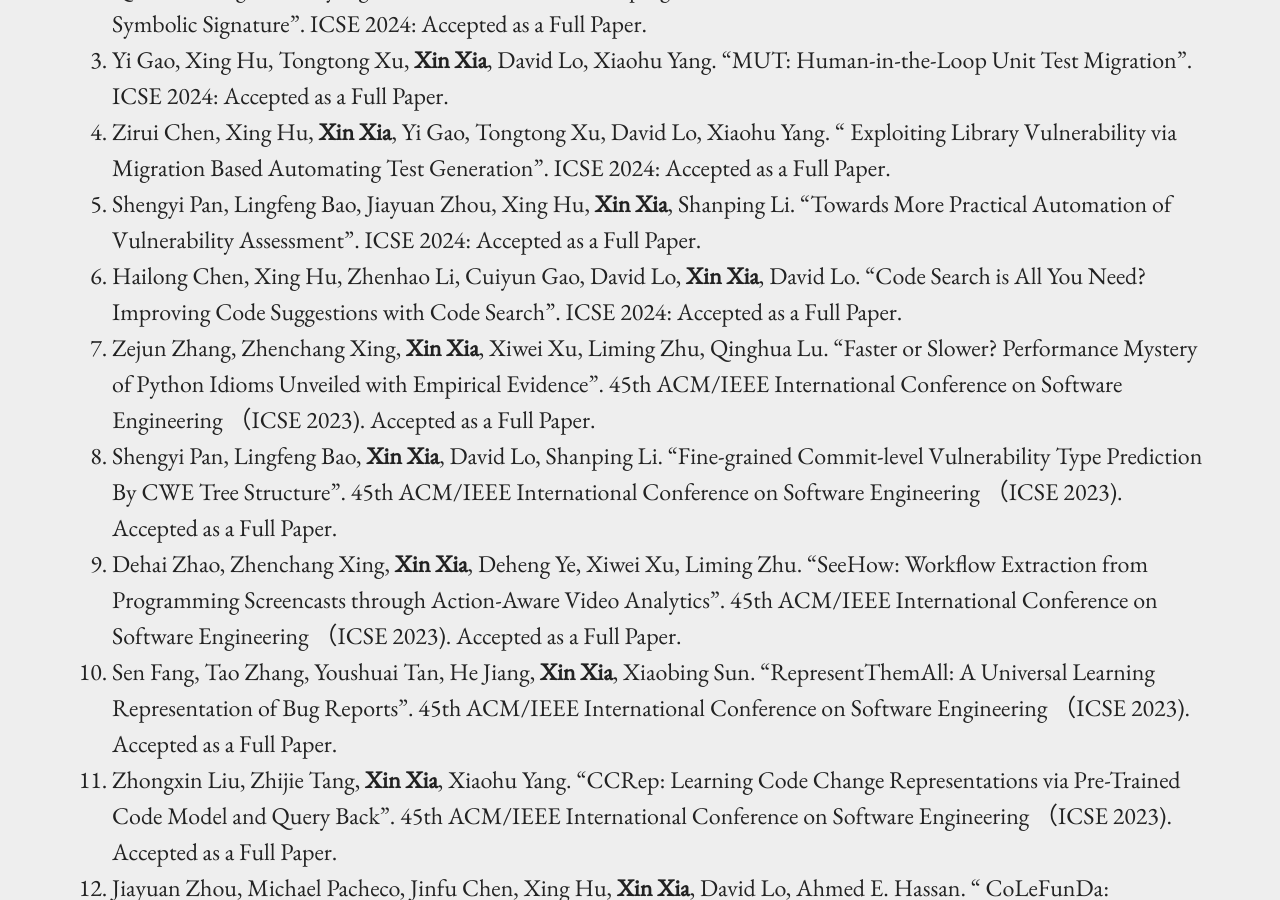
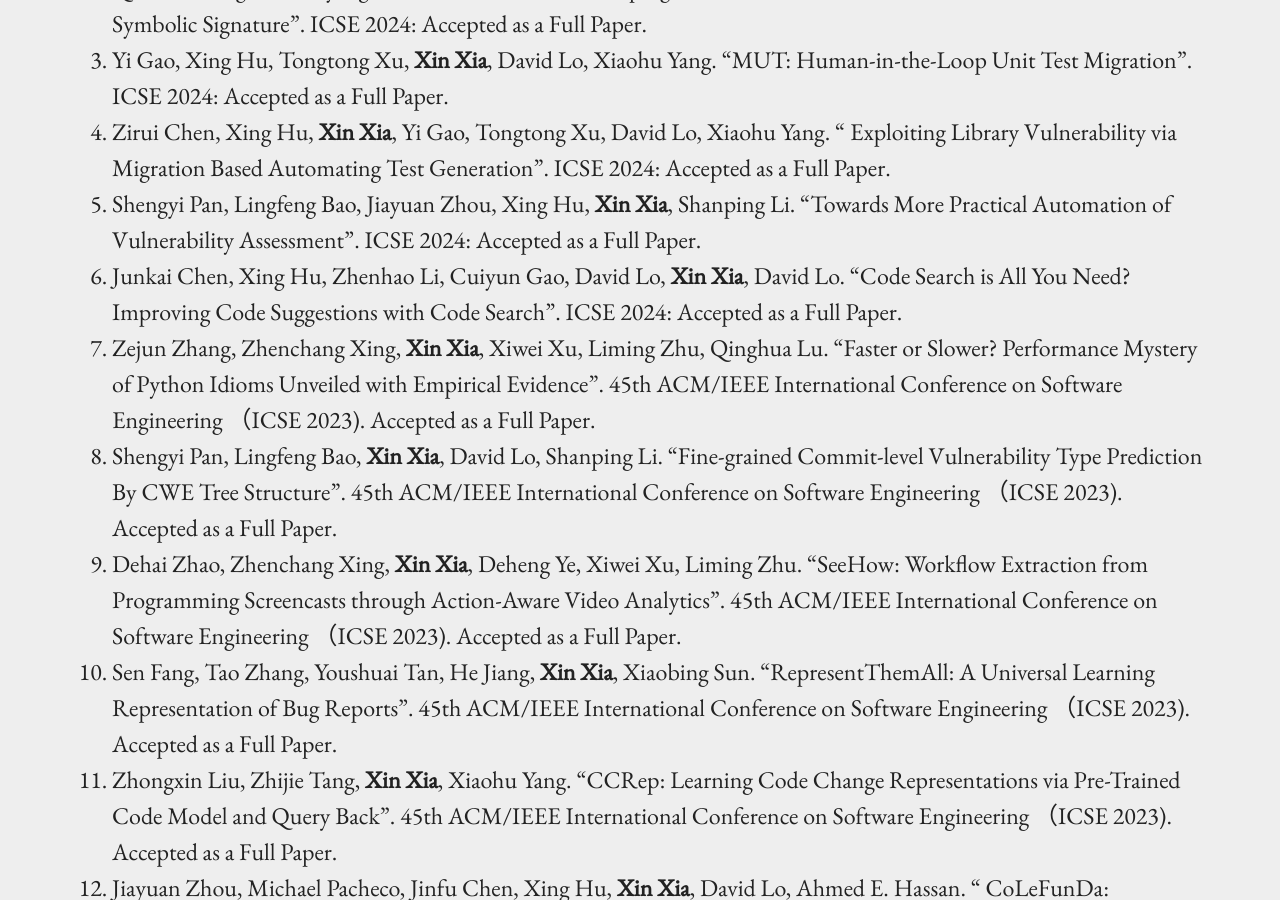
Before and after one commit to xin-xia/xin-xia.github.io, a Jekyll site: the page built from index.md, in a window 1280 px wide and 900 px high, scrolled down 8561 px. Built offline with Jekyll 4.4.1, drawn with Linux system fonts in a browser that asks for light colours.

Commit message:
Update index.md

```diff
--- a/index.md
+++ b/index.md
@@ -132,7 +132,7 @@ Data Science, AI and SE, Mining Software Repositories, Empirical Software Engine
 1. Yi Gao, Xing Hu, Tongtong Xu,  <strong>Xin Xia</strong>, David Lo, Xiaohu Yang. "MUT: Human-in-the-Loop Unit Test Migration". ICSE 2024: Accepted as a  Full Paper.      <br />
 1. Zirui Chen, Xing Hu, <strong>Xin Xia</strong>, Yi Gao, Tongtong Xu, David Lo, Xiaohu Yang. " Exploiting Library Vulnerability via Migration Based Automating Test Generation". ICSE 2024: Accepted as a  Full Paper.      <br />
 1. Shengyi Pan, Lingfeng Bao, Jiayuan Zhou, Xing Hu, <strong>Xin Xia</strong>, Shanping Li. "Towards More Practical Automation of Vulnerability Assessment". ICSE 2024: Accepted as a  Full Paper.      <br />
-1. Hailong Chen, Xing Hu, Zhenhao Li, Cuiyun Gao, David Lo, <strong>Xin Xia</strong>, David Lo. "Code Search is All You Need? Improving Code Suggestions with Code Search". ICSE 2024: Accepted as a  Full Paper.      <br />
+1. Junkai Chen, Xing Hu, Zhenhao Li, Cuiyun Gao, David Lo, <strong>Xin Xia</strong>, David Lo. "Code Search is All You Need? Improving Code Suggestions with Code Search". ICSE 2024: Accepted as a  Full Paper.      <br />
 1. Zejun Zhang, Zhenchang Xing,  <strong>Xin Xia</strong>, Xiwei Xu, Liming Zhu, Qinghua Lu. "Faster or Slower? Performance Mystery of Python Idioms Unveiled with Empirical Evidence". 45th ACM/IEEE International Conference on Software Engineering （ICSE 2023).  Accepted as a  Full Paper.      <br />
 1.  Shengyi Pan, Lingfeng Bao, <strong>Xin Xia</strong>, David Lo, Shanping Li. "Fine-grained Commit-level Vulnerability Type Prediction By CWE Tree Structure". 45th ACM/IEEE International Conference on Software Engineering （ICSE 2023).  Accepted as a  Full Paper.      <br />
 1. Dehai Zhao, Zhenchang Xing, <strong>Xin Xia</strong>, Deheng Ye, Xiwei Xu, Liming Zhu. "SeeHow: Workflow Extraction from Programming Screencasts through Action-Aware Video Analytics". 45th ACM/IEEE International Conference on Software Engineering （ICSE 2023).  Accepted as a  Full Paper.      <br />
```
